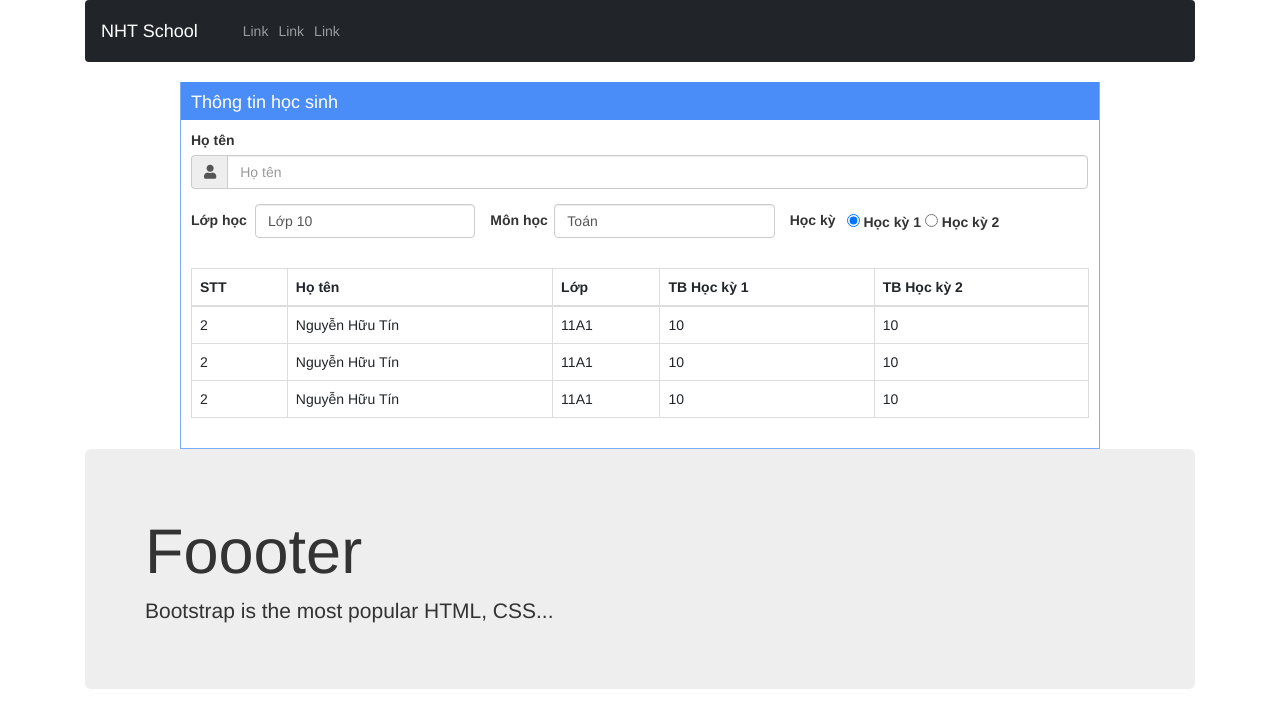
After one commit to Nghiem1005/QuanLyHocSinh, a Flask app: template my_app/templates/TraCuu.html in a window 1280 px wide. The commit adds this page. Shown: the top 728 px of the page. Run offline with Flask 2, Linux system fonts and the light colour scheme; the template is opened without the code that fills it, so the values that code supplies are empty; some libraries are stand-ins or nearby versions.

Commit message:
add templates tra cuu

```diff
--- a/my_app/__init__.py
+++ b/my_app/__init__.py
@@ -9,5 +9,3 @@ app.config["SQLALCHEMY_TRACK_MODIFICATIONS"] = True
 app.secret_key = "lblnhtnhqnpn"
 
 db = SQLAlchemy(app=app)
-admin = Admin(app=app, name="HSSV", template_mode="bootstrap4")
-my_login = LoginManager(app=app)
--- a/my_app/index.py
+++ b/my_app/index.py
@@ -1,14 +1,11 @@
 from flask import render_template, request, redirect
-from my_app import app, my_login
-from my_app.admin import *
-from my_app.models import User
-from flask_login import login_user
+from my_app import app
 import hashlib
 
 
 @app.route("/")
 def home():
-    return render_template("home.html")
+    return render_template("TraCuu.html")
 
 
 
--- a/my_app/static/css/login1.css
+++ b/my_app/static/css/login1.css
@@ -1,8 +1,4 @@
-body{
-    background-color: #1d8ef8;
-    font-family: sans-serif;
 
-}
 .login{
     width: 300px;
     height: 350px;
--- a/my_app/static/css/thongtin1.css
+++ b/my_app/static/css/thongtin1.css
@@ -78,6 +78,28 @@ label{
     border: none;
     border-radius: 0px;
 }
+
 .edit-points{
     width: 90px;
 }
+
+.inline{
+    display: flex;
+}
+
+.form-control.select{
+    width: 85%;
+}
+.form-group.inline{
+    width: 100%;
+    margin-right: 15px;
+}
+.inline .label_css{
+    display: block;
+    width: 25%;
+    margin-top: 6px;
+}
+.inline .radio_label_css{
+
+    margin-top: 6px;
+}
--- a/my_app/templates/LapDS.html
+++ b/my_app/templates/LapDS.html
@@ -3,8 +3,8 @@
 	ĐĂNG NHẬP
 {% endblock %}
 
-{% block header %}
-   <div class="container">
+{% block content %}
+
         <!-- BEGIN CONTAINER -->
         <div class="page-container">
                 <div class="page-content-wrapper">
@@ -133,5 +133,5 @@
                     </div>
                 </div>
             </div>
-        </div>
+
 {% endblock %}
--- a/my_app/templates/Layout/base.html
+++ b/my_app/templates/Layout/base.html
@@ -5,19 +5,14 @@
     <title>
         {% block title %} Home {% endblock %}
     </title>
-    <link rel="stylesheet" href="https://maxcdn.bootstrapcdn.com/bootstrap/4.0.0/css/bootstrap.min.css" integrity="sha384-Gn5384xqQ1aoWXA+058RXPxPg6fy4IWvTNh0E263XmFcJlSAwiGgFAW/dAiS6JXm" crossorigin="anonymous">
-    <script src="https://code.jquery.com/jquery-3.2.1.slim.min.js" integrity="sha384-KJ3o2DKtIkvYIK3UENzmM7KCkRr/rE9/Qpg6aAZGJwFDMVNA/GpGFF93hXpG5KkN" crossorigin="anonymous"></script>
-    <script src="https://cdnjs.cloudflare.com/ajax/libs/popper.js/1.12.9/umd/popper.min.js" integrity="sha384-ApNbgh9B+Y1QKtv3Rn7W3mgPxhU9K/ScQsAP7hUibX39j7fakFPskvXusvfa0b4Q" crossorigin="anonymous"></script>
-    <script src="https://maxcdn.bootstrapcdn.com/bootstrap/4.0.0/js/bootstrap.min.js" integrity="sha384-JZR6Spejh4U02d8jOt6vLEHfe/JQGiRRSQQxSfFWpi1MquVdAyjUar5+76PVCmYl" crossorigin="anonymous"></script>
-    <link rel="stylesheet" type="text/css" href="static/css/login1.css">
+    <link rel="stylesheet" type="text/css" href="static/css/thongtin1.css">
     <link href="https://cdn.jsdelivr.net/npm/bootstrap@5.1.3/dist/css/bootstrap.min.css" rel="stylesheet" integrity="sha384-1BmE4kWBq78iYhFldvKuhfTAU6auU8tT94WrHftjDbrCEXSU1oBoqyl2QvZ6jIW3" crossorigin="anonymous">
-    <link href="datepicker/css/bootstrap.min.css" rel="stylesheet" />
+    <link href="static/datepicker/css/bootstrap.min.css" rel="stylesheet" />
     <link href="static/datepicker/css/datepicker.css" rel="stylesheet" />
     <link rel="stylesheet" href="static/fontawesome-free-5.15.3-web/css/all.min.css">
-    <link rel="stylesheet" type="text/css" href="static/css/thongtin1.css">
 </head>
 <body>
-    <div class="container-wrapper">
+    <div class="container">
     {% block header %}
         {% include 'Layout/header.html' %}
     {% endblock %}
@@ -30,9 +25,9 @@
         {% include 'Layout/footer.html' %}
     {% endblock %}
     </div>
-<script src="datepicker/js/jquery.min.js"></script>
-<script src="datepicker/js/bootstrap.min.js"></script>
-<script src="datepicker/js/bootstrap-datepicker.js"></script>
+<script src="static/datepicker/js/jquery.min.js"></script>
+<script src="static/datepicker/js/bootstrap.min.js"></script>
+<script src="static/datepicker/js/bootstrap-datepicker.js"></script>
 <script>
     $(function () {
         'use strict';
--- a/my_app/templates/NhapDiem.html
+++ b/my_app/templates/NhapDiem.html
@@ -3,8 +3,8 @@
 	ĐĂNG NHẬP
 {% endblock %}
 
-{% block header %}
-    <div class="container">
+{% block content %}
+
         <!-- BEGIN CONTAINER -->
         <div class="page-container">
                 <div class="page-content-wrapper">
@@ -173,5 +173,5 @@
                     </div>
                 </div>
             </div>
-        </div>
+
 {% endblock %}
--- /dev/null
+++ b/my_app/templates/TraCuu.html
@@ -0,0 +1,142 @@
+{% extends 'layout/base.html' %}
+{% block title %}
+	ĐĂNG NHẬP
+{% endblock %}
+
+{% block content %}
+
+        <!-- BEGIN CONTAINER -->
+        <div class="page-container">
+                <div class="page-content-wrapper">
+                    <div class="row d-flex justify-content-center">
+                        <div class="col-md-10 ">
+                            <div class="portlet box blue">
+                                <div class="portlet-title">
+                                    <div class="caption">
+                                        Thông tin học sinh
+                                    </div>
+                                </div>
+                                <div class="portlet-body">
+                                    <div class="table-scrollable">
+                                        <form role="form">
+                                            <div class="form-body">
+                                                <div class="form-group">
+                                                    <label>Họ tên</label>
+                                                    <div class="input-group">
+                                                        <span class="input-group-addon">
+                                                        <i class="fas fa-user"></i>
+                                                        </span>
+                                                        <input type="text" class="form-control" placeholder="Họ tên">
+                                                    </div>
+                                                </div>
+                                                <div class="form-group inline" style="padding-right: 0;">
+                                                <div class="form-group inline">
+                                                    <label class="label_css">Lớp học</label>
+                                                    <select name="lop" class="form-control select">
+                                                        <option value="10">Lớp 10</option>
+                                                        <option value="11">Lớp 11</option>
+                                                        <option value="12">Lớp 12</option>
+                                                    </select>
+                                                </div>
+                                            <div class="form-group inline">
+                                                <label class="label_css">Môn học</label>
+                                                <select name="lop" class="form-control select">
+                                                    <option value="10">Toán</option>
+                                                    <option value="11">DSMon</option>
+                                                </select>
+                                            </div>
+                                            <div class="form-group inline">
+                                                <label class="label_css" style="width: 20%;">Học kỳ</label>
+                                                <div class="radio-list">
+                                                    <label class="radio_label_css">
+                                                    <input type="radio" name="optionsRadios" id="optionsRadios1" value="1" checked> Học kỳ 1</label>
+                                                    <label class="radio_label_css">
+                                                    <input type="radio" name="optionsRadios" id="optionsRadios2" value="2"> Học kỳ 2 </label>
+                                                </div>
+                                            </div>
+                                        </div>
+                                        </div>
+                                       </form>
+                                        <table class="table table-bordered table-hover">
+                                        <thead>
+                                        <tr>
+                                            <th>
+                                                 STT
+                                            </th>
+                                            <th>
+                                                 Họ tên
+                                            </th>
+                                            <th>
+                                                 Lớp
+                                            </th>
+                                            <th>
+                                                 TB Học kỳ 1
+                                            </th>
+                                            <th>
+                                                TB Học kỳ 2
+                                            </th>
+                                        </tr>
+                                        </thead>
+                                        <tbody>
+                                        <tr>
+                                            <td>
+                                                2
+                                           </td>
+                                            <td>
+                                                 Nguyễn Hữu Tín
+                                            </td>
+                                            <td>
+                                                 11A1
+                                            </td>
+                                            <td>
+                                                 10
+                                            </td>
+                                            <td>
+                                                10
+                                            </td>
+                                        </tr>
+                                        <tr>
+                                            <td>
+                                                2
+                                           </td>
+                                            <td>
+                                                 Nguyễn Hữu Tín
+                                            </td>
+                                            <td>
+                                                 11A1
+                                            </td>
+                                            <td>
+                                                 10
+                                            </td>
+                                            <td>
+                                                10
+                                            </td>
+                                        </tr>
+                                        <tr>
+                                            <td>
+                                                2
+                                           </td>
+                                            <td>
+                                                 Nguyễn Hữu Tín
+                                            </td>
+                                            <td>
+                                                 11A1
+                                            </td>
+                                            <td>
+                                                 10
+                                            </td>
+                                            <td>
+                                                10
+                                            </td>
+                                        </tr>
+                                        </tbody>
+                                        </table>
+                                    </div>
+                                </div>
+                            </div>
+                        </div>
+                    </div>
+                </div>
+            </div>
+
+{% endblock %}
```
Also changed, not shown: my_app/admin.py (deleted, +0 -112 lines), my_app/templates/FormThongTin.html (+3 -4 lines), my_app/templates/XemDiem.html (+4 -4 lines).
